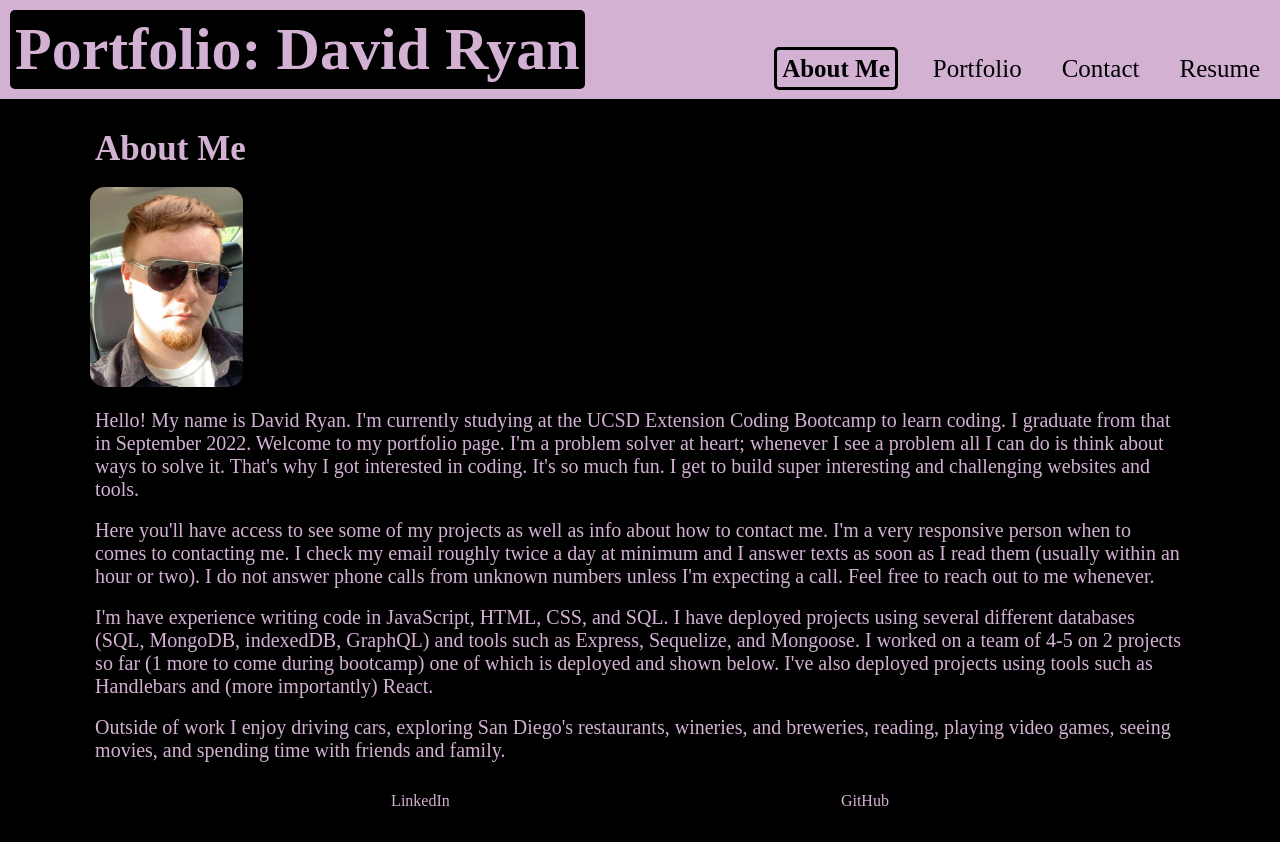
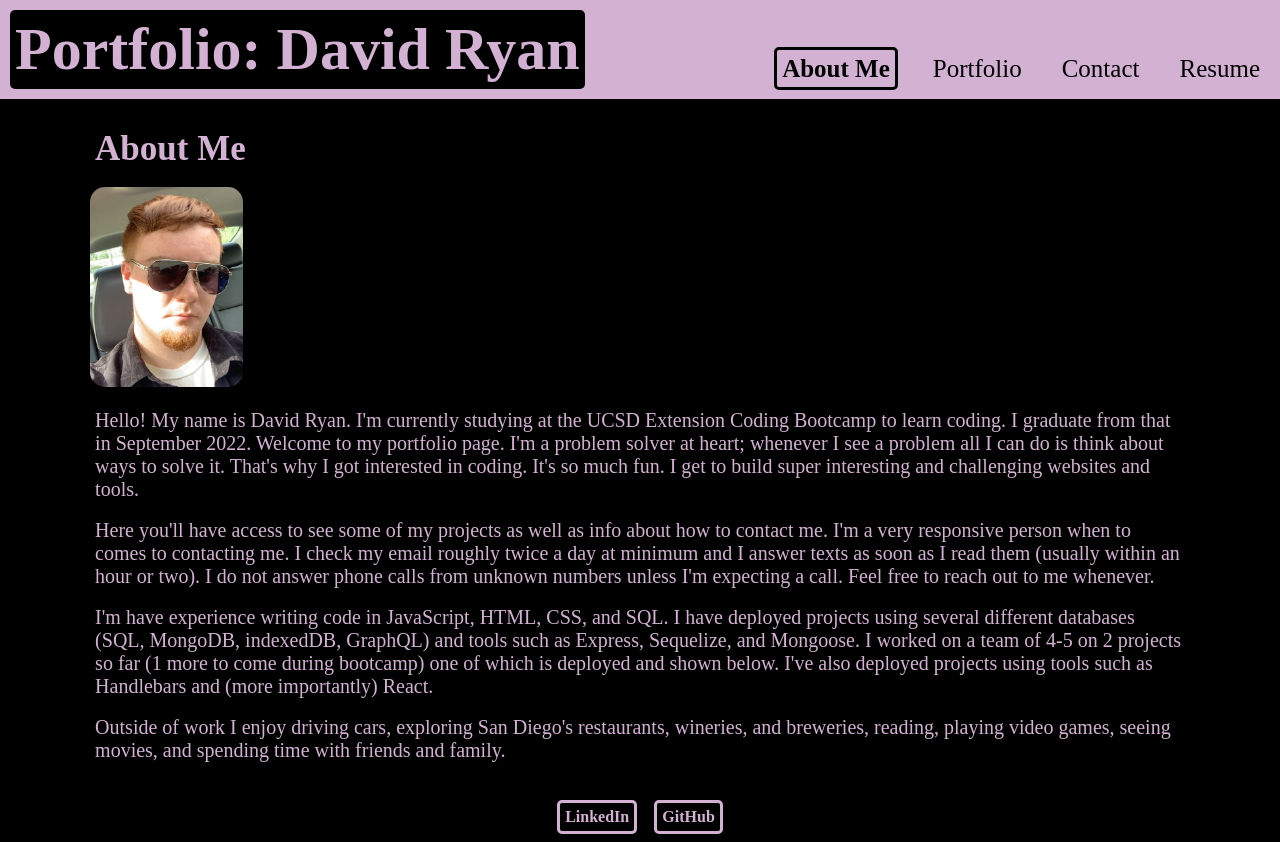
Before and after one commit to Kadika38/Portfolio-David-Ryan, a React (Create React App) app: page / in a window 1280 px wide. Before the commit the page ends 810 px from the top, so only its background shows below. Built offline with nearby package versions, Linux system fonts and the light colour scheme.

Commit message:
finished Footer

```diff
--- a/src/components/Footer.js
+++ b/src/components/Footer.js
@@ -2,9 +2,11 @@ import React from 'react';
 
 export default function Footer() {
     return (
-        <section id="footerContainer" className="flexy equally">
-            <a className='footerA'>LinkedIn</a>
-            <a className='footerA'>GitHub</a>
+        <section id="footerContainer" className="flexy center">
+            <div id='footerLinkContainer' className='flexy equally'>
+                <a className='footerA' href='https://www.linkedin.com/in/david-ryan-305860183/'>LinkedIn</a>
+                <a className='footerA' href='https://github.com/Kadika38'>GitHub</a>
+            </div>
         </section>
     )
 }
--- a/src/styles/stylesheet.css
+++ b/src/styles/stylesheet.css
@@ -22,6 +22,10 @@ html {
 
 .toSides {
     justify-content: space-between;
+}
+
+.center {
+    justify-content: center;
 }
 
 .fullContainer {
@@ -299,6 +303,22 @@ button {
     height: 15px;
 }
 
+#footerContainer {
+    height: 50px;
+}
+
+#footerLinkContainer {
+    width: 200px;
+}
+
+.footerA {
+    text-decoration: none;
+    font-weight: bold;
+    padding: 5px;
+    border-style: solid;
+    border-radius: 5px;
+}
+
 /*Adjustments for screen size*/
 
 @media screen and (max-width: 1300px) {
```
